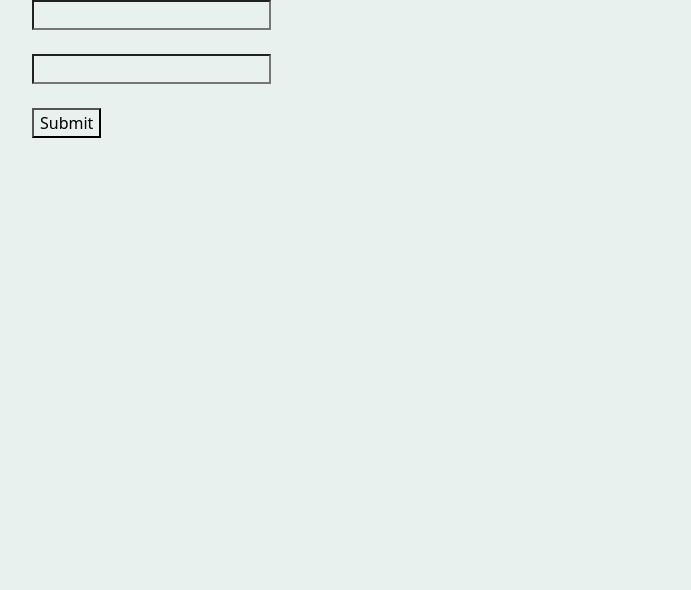
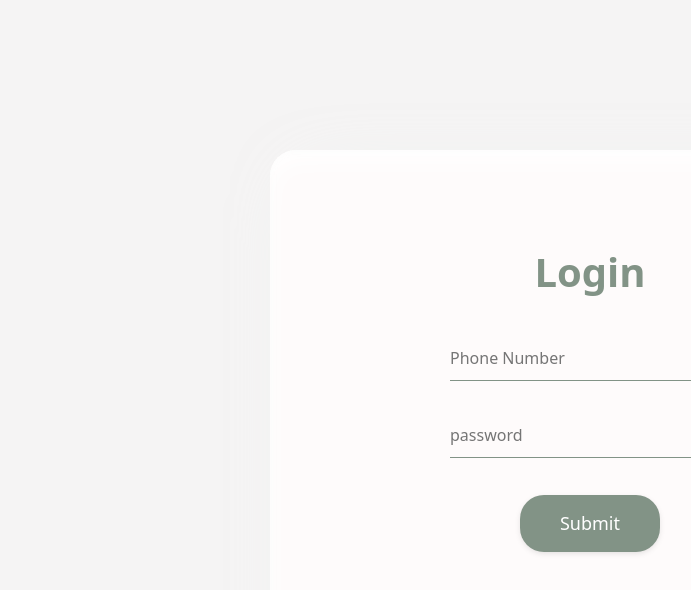
Before and after one commit to kaylinkhanal/mychat, a React (Create React App) app in the folder Client/: page / in a window 1280 px wide. Shown: the top 590 px of the page, without its empty margins (50-741 px from the left). Built offline with nearby package versions, Linux system fonts and the light colour scheme.

Commit message:
login request to server added

```diff
--- a/Client/src/App.css
+++ b/Client/src/App.css
@@ -14,7 +14,7 @@
   }
 
   /* custom css */
-  *{
+  body{
     background-color: rgb(233, 241, 239);
 
   }
--- a/Client/src/App.js
+++ b/Client/src/App.js
@@ -9,7 +9,7 @@ import Register from "./pages/Auth/Register";
 import './App.css'
 const App = () => {
   return (
-    <div className="container">
+    <div>
       <Routes>
         <Route path="/" element={<Login />} />
         <Route path="/register" element={<Register/>} />
--- /dev/null
+++ b/Client/src/assets/styles/login-styles.css
@@ -0,0 +1,87 @@
+*{
+    box-sizing: border-box;
+    margin: 0;
+    padding: 0;
+}
+
+.form-container{
+    display: flex;
+    justify-content: center;
+    align-items: center;
+    min-height: 100vh;
+    flex-direction: column;
+    gap: 20px;
+    width: 100vw;
+    background-color: rgb(245, 244, 244);
+}
+
+.form-wrapper{
+    width: 50%;
+    backdrop-filter: blur(5px);
+    border-radius: 26px;
+    box-shadow: 35px 35px 68px 0px rgba(233, 241, 239, 0.5), inset -8px -8px 16px 0px rgba(233, 241, 239, 0.6), inset 0px 11px 28px 0px rgb(255, 255, 255);
+    background-color: rgb(254, 251, 251);
+    display: flex;
+    flex-direction: column;
+    justify-content: center;
+    align-items: center;
+    padding: 50px 0;
+    min-height: 500px;
+    gap: 2rem;
+}
+
+.error-msg{
+    font-size: 0.8rem;
+    color: #ca1922;
+    margin-top: 5px;
+}
+
+.input-field {
+    font-size:  1rem;
+    padding:  15px 0px;
+    height:  45px;
+    border:  none;
+    border-bottom:  solid 1.5px rgb(130, 147, 134);
+    background:  transparent;
+    width:  280px;
+    transition:  all .3s linear;
+    color:  #000;
+}
+.input-field:focus{
+    border-bottom:  solid 2px rgb(73, 104, 80);
+    outline: 0;
+    box-shadow:  0 2px 6px -8px rgb(130, 147, 134);
+}
+
+.form-h1{
+    color: rgb(130, 147, 134);
+    font-weight: bolder;
+}
+
+.submit-btn--login{
+    width:  auto;
+    min-width:  100px;
+    border-radius:  24px;
+    text-align:  center;
+    padding:  15px 40px;
+    margin-top:  5px;
+    color:  #fff;
+    background-color: rgb(130, 147, 134);
+    font-size:  18px;
+    margin-left:  auto;
+    box-shadow:  0px 2px 6px -1px rgba(0,0,0,.13);
+    border:  none;
+    transition:  all .3s ease;
+}
+
+.login-form{
+    display: flex;
+    flex-direction: column;
+    align-items: center;
+    gap: 2rem;
+}
+
+.field-container{
+    display: flex;
+    flex-direction: column;
+}
--- a/Client/src/pages/Auth/Login.js
+++ b/Client/src/pages/Auth/Login.js
@@ -1,6 +1,7 @@
 import React from 'react'
 import { Formik, Form, Field } from 'formik';
 import * as Yup from 'yup';
+import '../../assets/styles/login-styles.css'
 
 const Login = () => {
 
@@ -9,8 +10,31 @@ const Login = () => {
     password: ''
   }
 
-  const onSubmit = (values, {setErrors}) =>{
-    console.log(values)
+  const onSubmit = (values, {setErrors, resetForm}) =>{
+    const requestOptions = {
+      method: 'POST',
+      headers: {
+        'Content-Type': 'application/json'
+      },
+      body: JSON.stringify(values)
+    }
+
+    fetch('http://localhost:3001/login', requestOptions)
+      .then((response) => {
+        return response.json()
+      }).then((data) => {
+        if (data.success) {
+          resetForm()
+          console.log(data.userData)
+
+          // ---- login success redirect page ---------- TODO
+
+        } else {
+          setErrors(data.error)
+        }
+      }).catch((error) => {
+        console.log('Error : ' + error)
+      })
   }
 
    const LoginValidationSchema= Yup.object().shape({
@@ -22,26 +46,35 @@ const Login = () => {
   })
 
   return (
-    <div>
+    <div className='form-container'>
+      <div className='form-wrapper'>
+        <h1 className='form-h1'>Login</h1>
         <Formik
         initialValues={initalValues}
         onSubmit={onSubmit}
         validationSchema = {LoginValidationSchema}
         >
         {({ errors, touched }) => (
-         <Form>
-           <Field name="phoneNumber" />
-           {touched.phoneNumber && errors.phoneNumber && <div>{errors.phoneNumber}</div>}
-           <br />  <br />
-
-           <Field name="password" />
-           {touched.password && errors.password && <div>{errors.password}</div>}
-
-          <br />  <br />
-           <button type="submit">Submit</button>
+          <Form className='login-form'>
+            <div className='field-container'>
+              <Field name="phoneNumber" className='input-field' placeholder='Phone Number'/>
+              {touched.phoneNumber && errors.phoneNumber &&
+                  <span className='error-msg'>{errors.phoneNumber}</span>
+              }
+            </div>
+            <div className='field-container'>
+              <Field name="password"  className='input-field' placeholder='password' type='password'/>
+              {touched.password && errors.password &&
+                <span className='error-msg'>{errors.password}</span>
+              }
+            </div>
+            <div>
+              <button type="submit" className='submit-btn--login'>Submit</button>
+            </div>
           </Form>
         )}
         </Formik>
+      </div>
 
     </div>
   )
```
Lines whose indentation alone changed are shown as unchanged.
